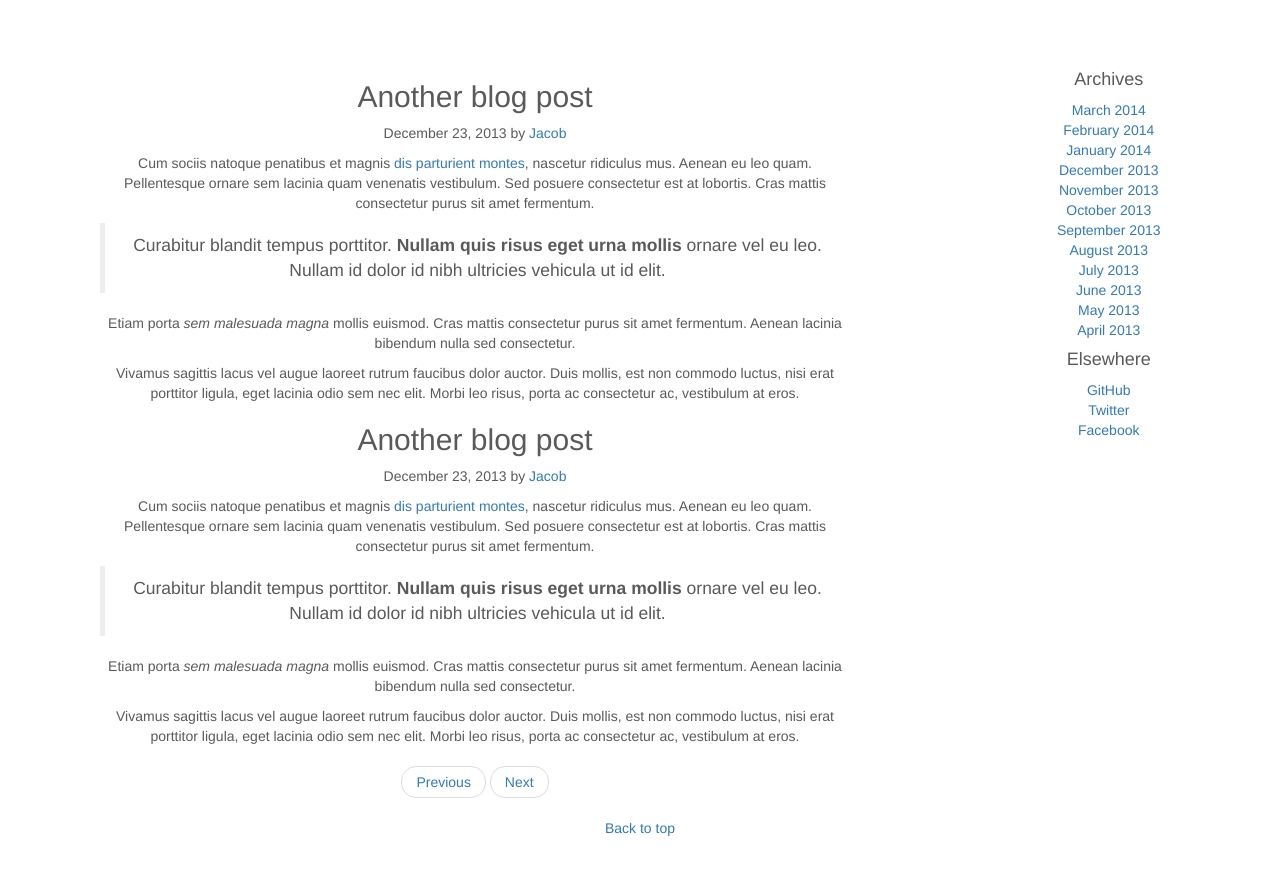
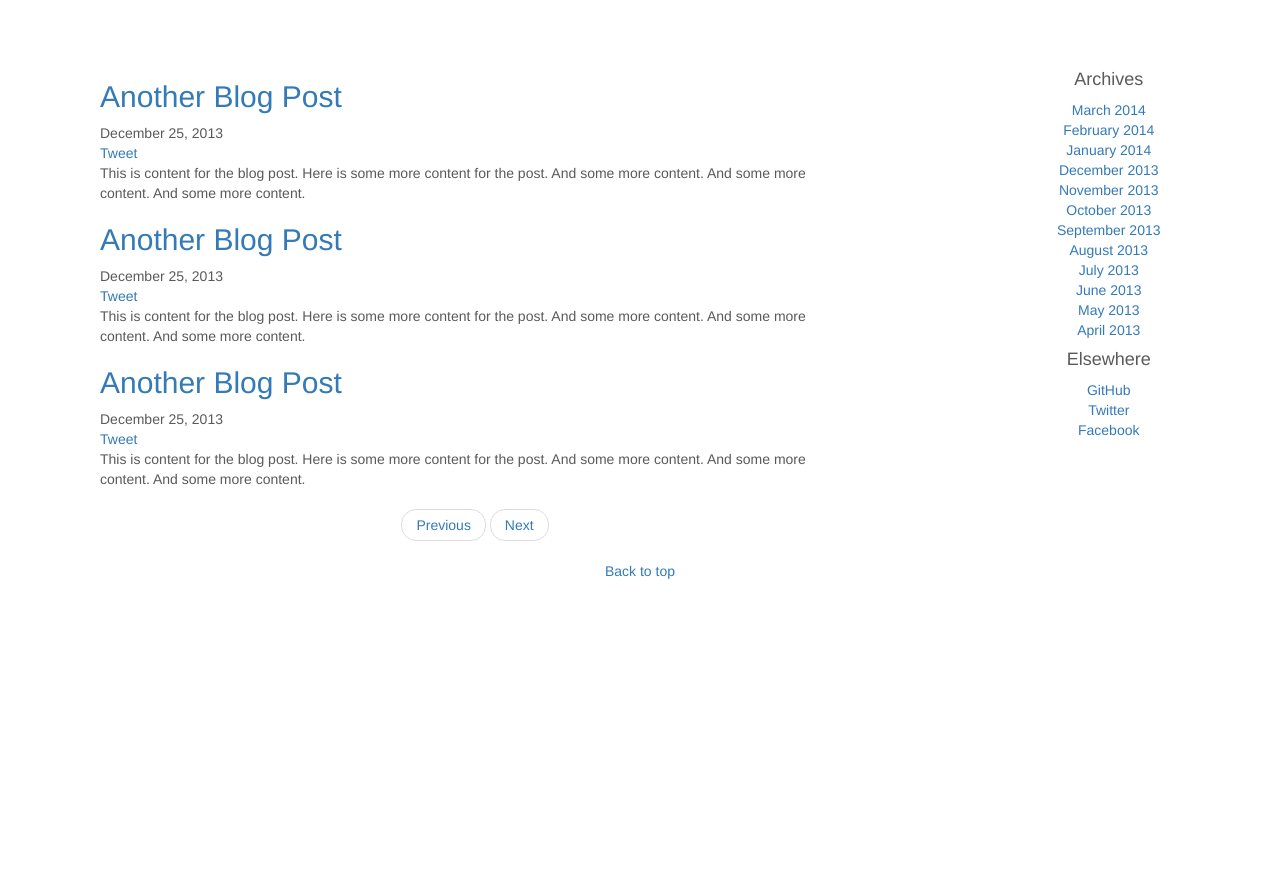
Before and after one commit to markhumphrey/api-mark-humphrey-dot-io, a Flask app: page /blog/ in a window 1280 px wide. Shown: the part 400-1288 px from the top of the page. After the commit the page ends 979 px from the top, so only its background shows below. Run offline with Flask 2, Linux system fonts and the light colour scheme; some libraries are stand-ins or nearby versions.

Commit message:
Parameterized blog post template. Also add tweet widget to blog post.

```diff
--- a/app/bp_blog/static/style.css
+++ b/app/bp_blog/static/style.css
@@ -81,7 +81,7 @@ h6, .h6 {
   margin-bottom: 5px;
   font-size: 40px;
 }
-.blog-post-meta {
+.blog-post-date {
   margin-bottom: 20px;
   color: #999;
 }
--- a/app/bp_blog/templates/blog/_blogpost.html
+++ b/app/bp_blog/templates/blog/_blogpost.html
@@ -1,13 +1,12 @@
-{% macro blogpost(item) %}
-<div class="blog-post">
-  <h2 class="blog-post-title">Another blog post</h2>
-  <p class="blog-post-meta">December 23, 2013 by <a href="#">Jacob</a></p>
-
-  <p>Cum sociis natoque penatibus et magnis <a href="#">dis parturient montes</a>, nascetur ridiculus mus. Aenean eu leo quam. Pellentesque ornare sem lacinia quam venenatis vestibulum. Sed posuere consectetur est at lobortis. Cras mattis consectetur purus sit amet fermentum.</p>
-  <blockquote>
-    <p>Curabitur blandit tempus porttitor. <strong>Nullam quis risus eget urna mollis</strong> ornare vel eu leo. Nullam id dolor id nibh ultricies vehicula ut id elit.</p>
-  </blockquote>
-  <p>Etiam porta <em>sem malesuada magna</em> mollis euismod. Cras mattis consectetur purus sit amet fermentum. Aenean lacinia bibendum nulla sed consectetur.</p>
-  <p>Vivamus sagittis lacus vel augue laoreet rutrum faucibus dolor auctor. Duis mollis, est non commodo luctus, nisi erat porttitor ligula, eget lacinia odio sem nec elit. Morbi leo risus, porta ac consectetur ac, vestibulum at eros.</p>
-</div><!-- /.blog-post -->
+{% macro blogpost(title, date, content, url) %}
+<div class="blog-post text-left">
+  <h2 class="blog-post-title"><a href="{{ url }}">{{ title }}</a></h2>
+  <div class="blog-post-date">{{ date }}</div>
+  <div>
+  <a class="twitter-share-button"
+  href="https://twitter.com/intent/tweet">
+  Tweet</a>
+</div>
+  {{ content }}
+</div>
 {% endmacro %}
--- a/app/bp_blog/templates/blog/index.html
+++ b/app/bp_blog/templates/blog/index.html
@@ -16,9 +16,9 @@
 
     <div class="col-sm-8 blog-main">
 
-      {{ blogpost() }}
-      {{ blogpost() }}
-
+      {{ blogpost(title="Another Blog Post", date="December 25, 2013", content="This is content for the blog post. Here is some more content for the post. And some more content. And some more content. And some more content.") }}
+      {{ blogpost(title="Another Blog Post", date="December 25, 2013", content="This is content for the blog post. Here is some more content for the post. And some more content. And some more content. And some more content.") }}
+      {{ blogpost(title="Another Blog Post", date="December 25, 2013", content="This is content for the blog post. Here is some more content for the post. And some more content. And some more content. And some more content.") }}
       <nav>
         <ul class="pager">
           <li><a href="#">Previous</a></li>
--- a/app/static/css/style.css
+++ b/app/static/css/style.css
@@ -62,3 +62,10 @@ body {
   min-width: 100%;
   height: 400px;
 }
+
+/* SOCIAL INTEGRATION
+-------------------------------------------------- */
+
+.tweet-button {
+  margin: 1rem 0;
+}
--- a/app/templates/layout.html
+++ b/app/templates/layout.html
@@ -58,6 +58,24 @@
   <script src="https://ajax.googleapis.com/ajax/libs/jquery/1.11.3/jquery.min.js"></script>
   <!-- Latest compiled and minified JavaScript -->
   <script src="https://maxcdn.bootstrapcdn.com/bootstrap/3.3.5/js/bootstrap.min.js"></script>
+  <script>
+  window.twttr = (function(d, s, id) {
+    var js, fjs = d.getElementsByTagName(s)[0],
+      t = window.twttr || {};
+    if (d.getElementById(id)) return t;
+    js = d.createElement(s);
+    js.id = id;
+    js.src = "https://platform.twitter.com/widgets.js";
+    fjs.parentNode.insertBefore(js, fjs);
+
+    t._e = [];
+    t.ready = function(f) {
+      t._e.push(f);
+    };
+
+    return t;
+  }(document, "script", "twitter-wjs"));
+  </script>
   {% block scripts %}{% endblock %}
 </body>
 </html>
```
